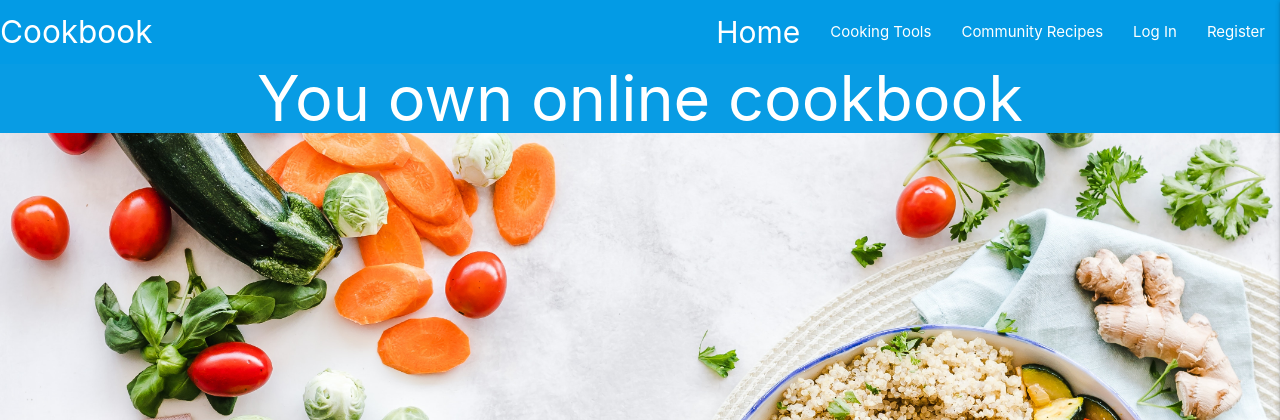
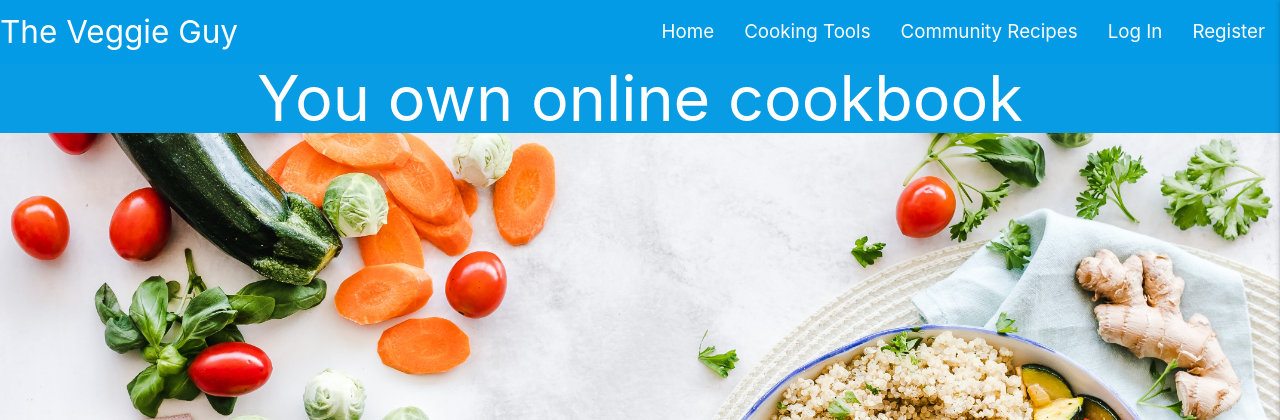
Before and after one commit to Antony-Thornton/MS3---Online-Cookbook, a Flask app: page / in a window 1280 px wide. Shown: the top 420 px of the page. Run offline with Flask 2, Linux system fonts and the light colour scheme; some libraries are stand-ins or nearby versions.

Commit message:
Format and branding to base template
Updated the format and the brand name on the base page as per mentor notes.

```diff
--- a/static/css/style.css
+++ b/static/css/style.css
@@ -27,6 +27,11 @@ main {
 
 
 /* Custom CSS */
+
+
+.nav_format {
+  font-size: 125%;
+}
 
 
 img {
--- a/templates/base.html
+++ b/templates/base.html
@@ -10,7 +10,7 @@
     <link rel="stylesheet" href="{{ url_for('static', filename='css/style.css') }}" type="text/css">
     {% block styles %}
     {% endblock %}
-    <title>Personal Cookbook</title>
+    <title>The Veggie Guy</title>
 </head>
 <body>
 
@@ -18,19 +18,19 @@
         <!-- top navbar -->
 		<nav class="nav-extended text-shadow light-blue darken-1">
 			<div class="nav-wrapper">
-				<a href="{{ url_for('get_tasks') }}" class="brand-logo">Cookbook</a>
+				<a href="{{ url_for('get_tasks') }}" class="brand-logo">The Veggie Guy</a>
 				<a href="#" data-target="mobile-demo" class="sidenav-trigger right"><i class="fas fa-bars"></i></a>
 				<ul class="right hide-on-med-and-down">
-            <li ><a style="font-size: 200%;" href="{{ url_for('get_tasks') }}">Home</a></li>
-            <li><a href="{{ url_for('tools') }}">Cooking Tools</a></li>
-            <li><a href="{{ url_for('community') }}">Community Recipes</a></li>
+            <li ><a class= "nav_format" href="{{ url_for('get_tasks') }}">Home</a></li>
+            <li><a  class= "nav_format" href="{{ url_for('tools') }}">Cooking Tools</a></li>
+            <li><a  class= "nav_format" href="{{ url_for('community') }}">Community Recipes</a></li>
           {% if session.user %}
-          <li><a href="{{ url_for('recipes') }}">My Recipe's</a></li>
-          <li><a href="{{ url_for('profile', username=session['user']) }}">Profile</a></li>
-            <li><a href="{{ url_for('logout') }}">Log Out</a></li>
+          <li><a  class= "nav_format" href="{{ url_for('recipes') }}">My Recipe's</a></li>
+          <li><a  class= "nav_format" href="{{ url_for('profile', username=session['user']) }}">Profile</a></li>
+            <li><a  class= "nav_format" href="{{ url_for('logout') }}">Log Out</a></li>
           {% else %}
-            <li><a href="{{ url_for('login') }}">Log In</a></li>
-            <li><a href="{{ url_for('register') }}">Register</a></li>
+            <li><a  class= "nav_format" href="{{ url_for('login') }}">Log In</a></li>
+            <li><a  class= "nav_format" href="{{ url_for('register') }}">Register</a></li>
           {% endif %}
 				</ul>
 			</div>
@@ -39,16 +39,16 @@
         <!-- mobile sidenav -->
 		<ul class="sidenav" id="mobile-demo">
             <li><h4 class="center-align light-blue-text text-darken 4">Cookbook</h4></li>
-            <li><a href="{{ url_for('get_tasks') }}">Home</a></li>
-            <li><a href="{{ url_for('tools') }}">Cooking Tools</a></li>
-            <li><a href="{{ url_for('community') }}">Community Recipes</a></li>
+            <li><a  class= "nav_format" href="{{ url_for('get_tasks') }}">Home</a></li>
+            <li><a  class= "nav_format" href="{{ url_for('tools') }}">Cooking Tools</a></li>
+            <li><a  class= "nav_format" href="{{ url_for('community') }}">Community Recipes</a></li>
           {% if session.user %}
-          <li><a href="{{ url_for('recipes') }}">My Recipe's</a></li>
-          <li><a href="{{ url_for('profile', username=session['user']) }}">Profile</a></li>
-            <li><a href="{{ url_for('logout') }}">Log Out</a></li>
+          <li><a  class= "nav_format" href="{{ url_for('recipes') }}">My Recipe's</a></li>
+          <li><a  class= "nav_format" href="{{ url_for('profile', username=session['user']) }}">Profile</a></li>
+            <li><a  class= "nav_format" href="{{ url_for('logout') }}">Log Out</a></li>
           {% else %}
-            <li><a href="{{ url_for('login') }}">Log In</a></li>
-            <li><a href="{{ url_for('register') }}">Register</a></li>
+            <li><a  class= "nav_format" href="{{ url_for('login') }}">Log In</a></li>
+            <li><a  class= "nav_format" href="{{ url_for('register') }}">Register</a></li>
           {% endif %}
 		</ul>
 	</header>
```
